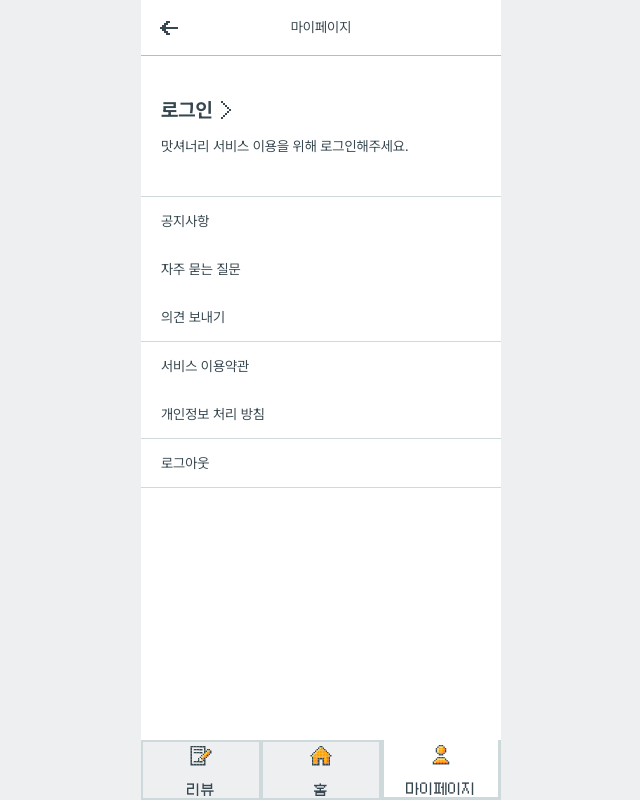
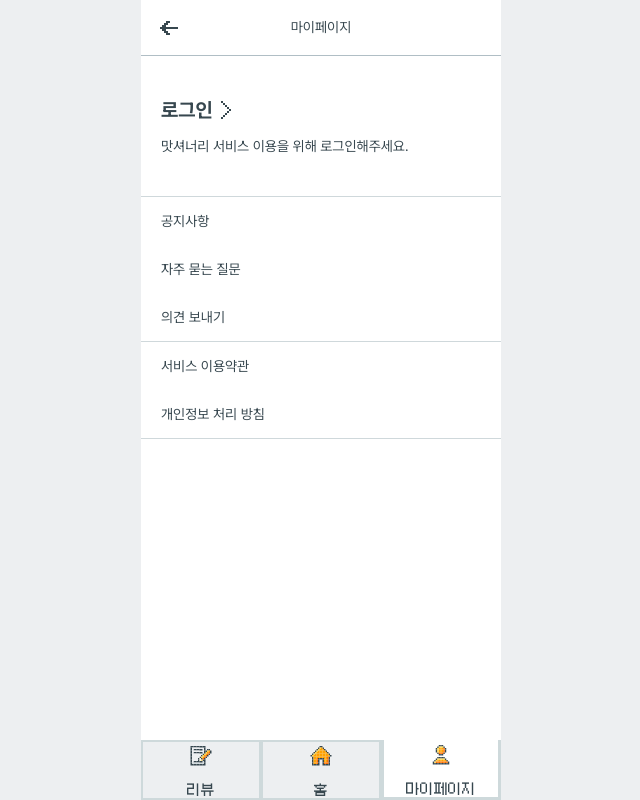
Before and after one commit to bside-4team/4team-client, a Next.js app: page /mypage in a window 1280 px wide. Shown: the whole page, without its empty margins (319-959 px from the left). Built offline with nearby package versions, Linux system fonts and the light colour scheme; no server answers.

Commit message:
fix: 로그아웃 UI 로직 변경

```diff
--- a/src/app/mypage/page.tsx
+++ b/src/app/mypage/page.tsx
@@ -88,8 +88,7 @@ export default function MyPage() {
               { name: '개인정보 처리 방침', clickEvent: () => push('/sign-up?step=privacy-notice') },
             ]}
           />
-
-          <CMypageMenu items={[{ name: '로그아웃', clickEvent: () => logoutModal() }]} />
+          {isLoggedIn && <CMypageMenu items={[{ name: '로그아웃', clickEvent: () => logoutModal() }]} />}
         </S.MenuList>
       </GNBLayout>
     </>
```
